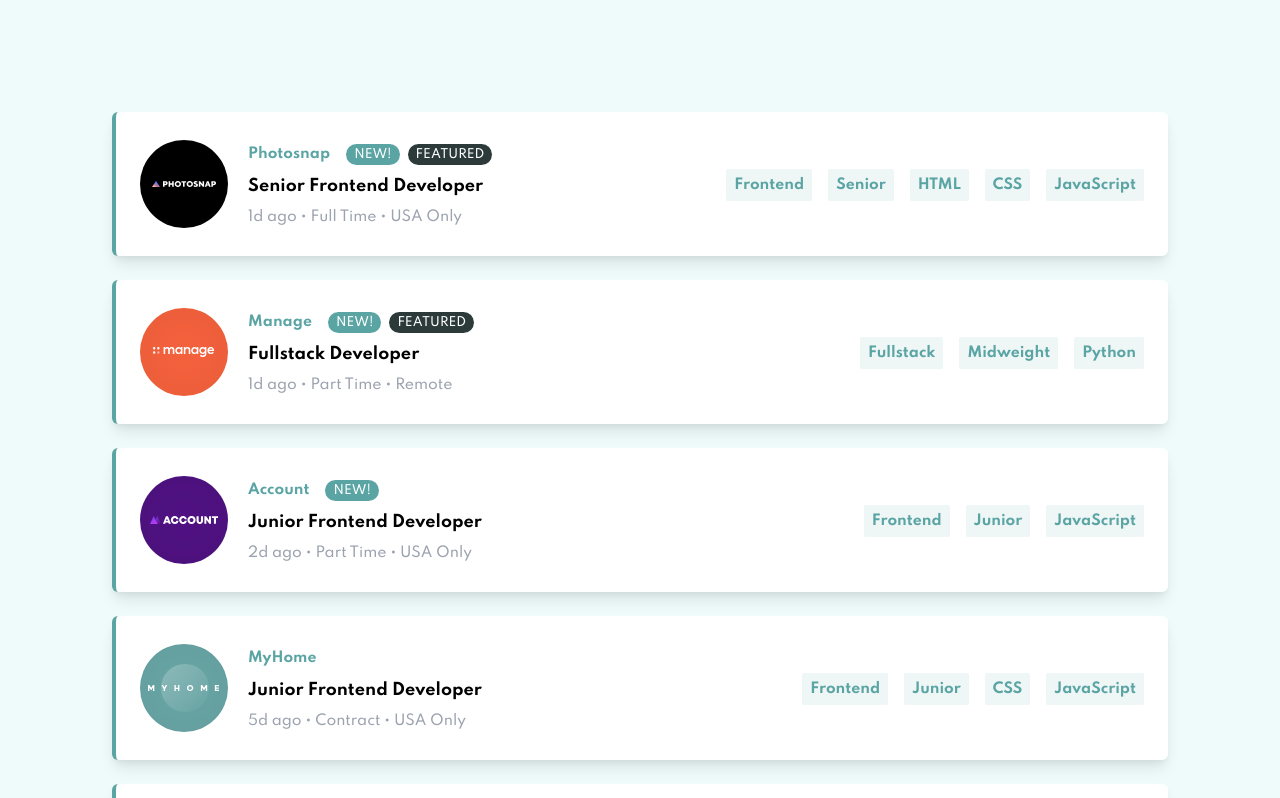
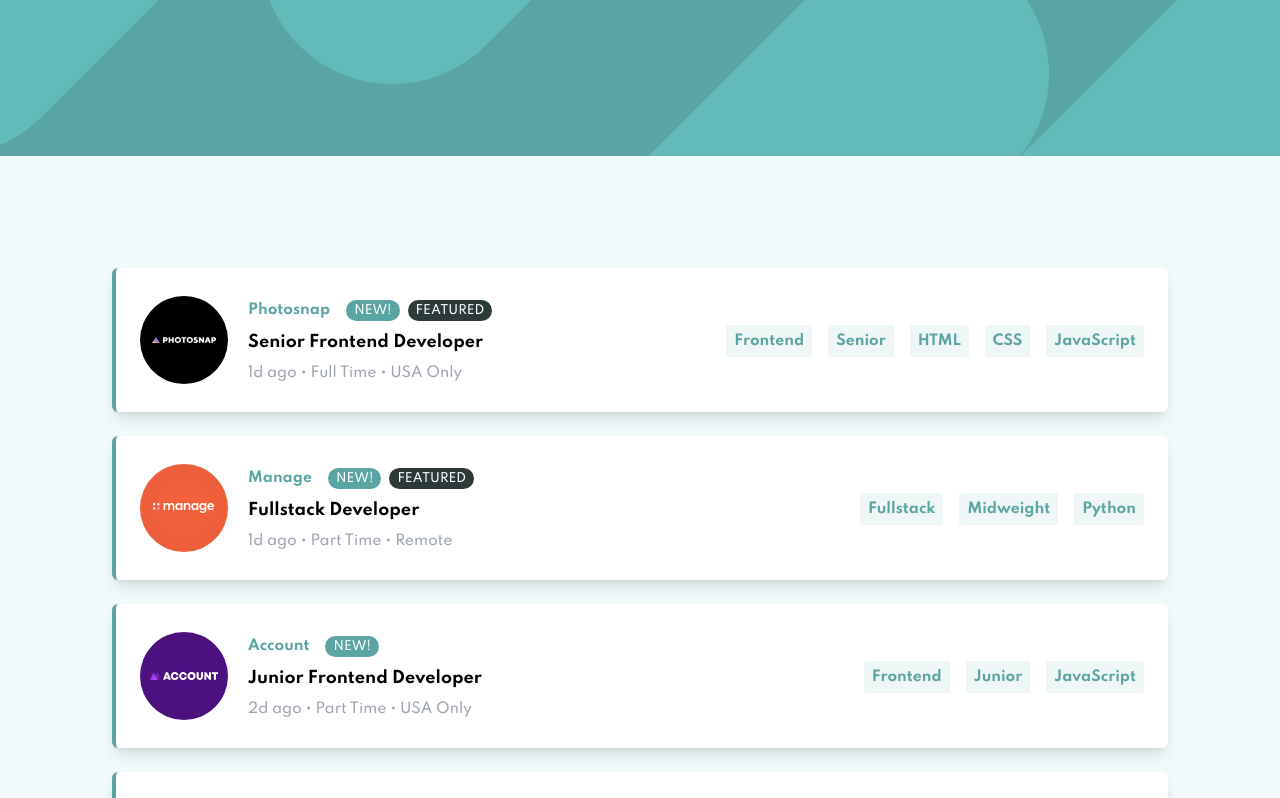
Before and after one commit to kelvinsanchez15/static-job-listings, a Next.js app: page / in a window 1280 px wide. Shown: the top 798 px of the page. Built offline with nearby package versions, Linux system fonts and the light colour scheme.

Commit message:
set background image on header

```diff
--- a/pages/index.tsx
+++ b/pages/index.tsx
@@ -10,7 +10,7 @@ const Home: NextPage = () => {
         <title>Static Job Listings</title>
         <link rel="icon" href="/favicon-32x32.png" />
       </Head>
-      <header className="" />
+      <header className=" bg-cyan bg-header-mobile sm:bg-header-desktop bg-center bg-cover h-156px" />
       <div className="w-full p-28">
         {jobs.map((job) => (
           <Card key={job.id} job={job} />
--- a/tailwind.config.js
+++ b/tailwind.config.js
@@ -17,6 +17,13 @@ module.exports = {
           darkest: 'hsl(180, 14%, 20%)',
         },
       },
+      backgroundImage: (theme) => ({
+        'header-desktop': "url('/images/bg-header-desktop.svg')",
+        'header-mobile': "url('/images/bg-header-mobile.svg')",
+      }),
+      height: {
+        '156px': '156px',
+      },
     },
   },
   variants: {
```
